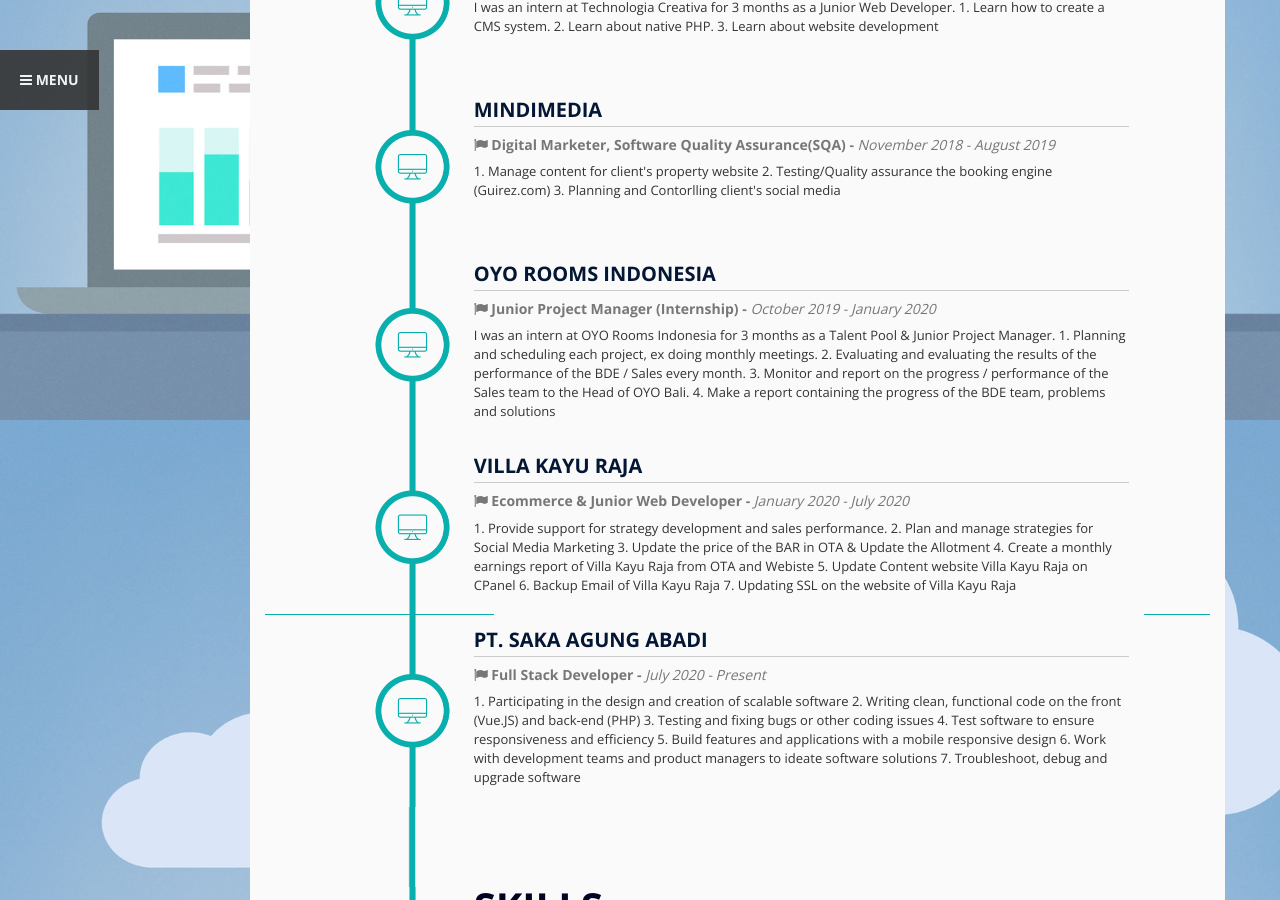
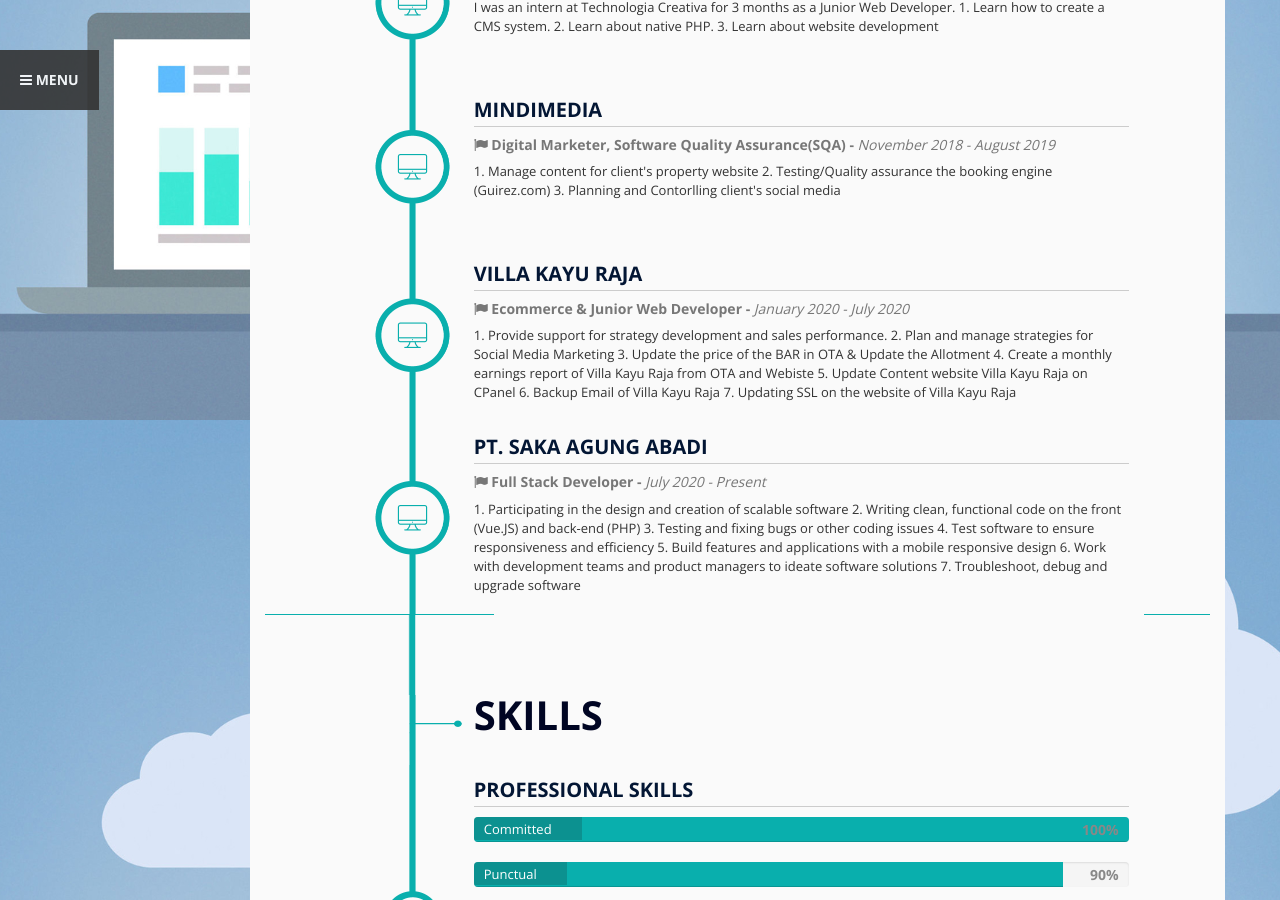
Before and after one commit to andikajayaw/andikajayaw.github.io, a Jekyll site: the page built from index.md, in a window 1280 px wide and 900 px high, scrolled down 1380 px. Built offline with Jekyll 4.4.1, drawn with Linux system fonts in a browser that asks for light colours; nearby versions of some CDN libraries; a script that is not in the unit is left out.

Commit message:
refactor: update experience and cv

```diff
--- a/_config.yml
+++ b/_config.yml
@@ -39,7 +39,7 @@
 
 
 #CV
-cv: file-cv.pdf
+cv: file-cv-2022.pdf
 
 # Build settings
 markdown: kramdown
--- a/_data/experience.yml
+++ b/_data/experience.yml
@@ -12,15 +12,6 @@
   desc: 1. Manage content for client's property website
         2. Testing/Quality assurance the booking engine (Guirez.com)
         3. Planning and Contorlling client's social media
-
-- job: Junior Project Manager (Internship)
-  duration: October 2019 - January 2020
-  company: OYO Rooms Indonesia
-  desc: I was an intern at OYO Rooms Indonesia for 3 months as a Talent Pool & Junior Project Manager.
-        1. Planning and scheduling each project, ex doing monthly meetings.
-        2. Evaluating and evaluating the results of the performance of the BDE / Sales every month.
-        3. Monitor and report on the progress / performance of the Sales team to the Head of OYO Bali.
-        4. Make a report containing the progress of the BDE team, problems and solutions
 
 - job: Ecommerce & Junior Web Developer
   duration: January 2020 - July 2020
```
Also changed, not shown: 2 other files.
